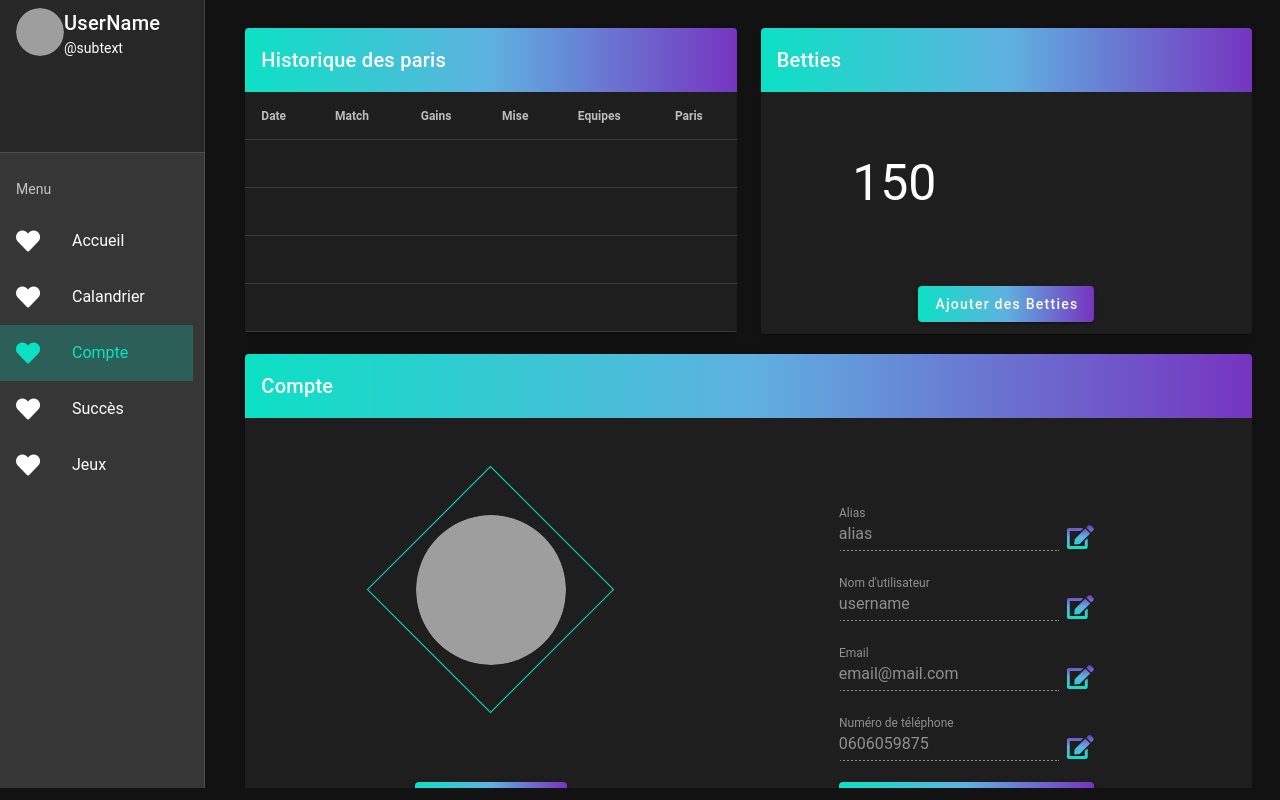
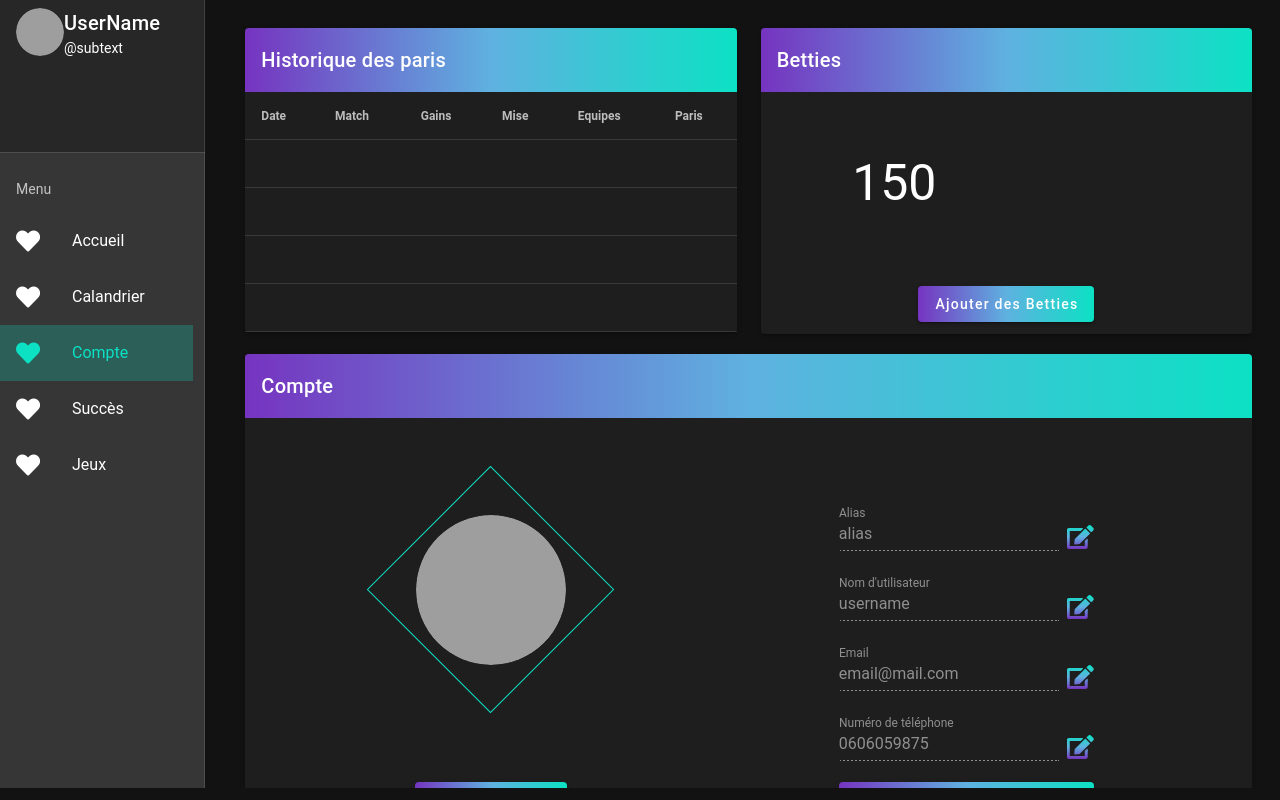
Before and after one commit to ynov-lyon-mobilite/bet-it-front, a Vue app: page /profile in a window 1280 px wide. Built offline with nearby package versions, Linux system fonts and the light colour scheme; grey boxes are pictures that could not be loaded; a small style sheet from the web is missing.

Commit message:
reverse linear gradient

```diff
--- a/src/views/Profile.vue
+++ b/src/views/Profile.vue
@@ -45,16 +45,16 @@ export default {
 
 .card-title,
 .btn {
-  background: linear-gradient(0.25turn, #0ce1c4, #5fb1e0, #7634c0);
+  background: linear-gradient(0.25turn, #7634c0, #5fb1e0, #0ce1c4);
   text-transform: none;
 }
 
 .icon {
   background-image: -webkit-linear-gradient(
     0.25turn,
-    #0ce1c4,
+    #7634c0,
     #5fb1e0,
-    #7634c0
+    #0ce1c4
   );
   -webkit-background-clip: text;
   -webkit-text-fill-color: transparent;
```
